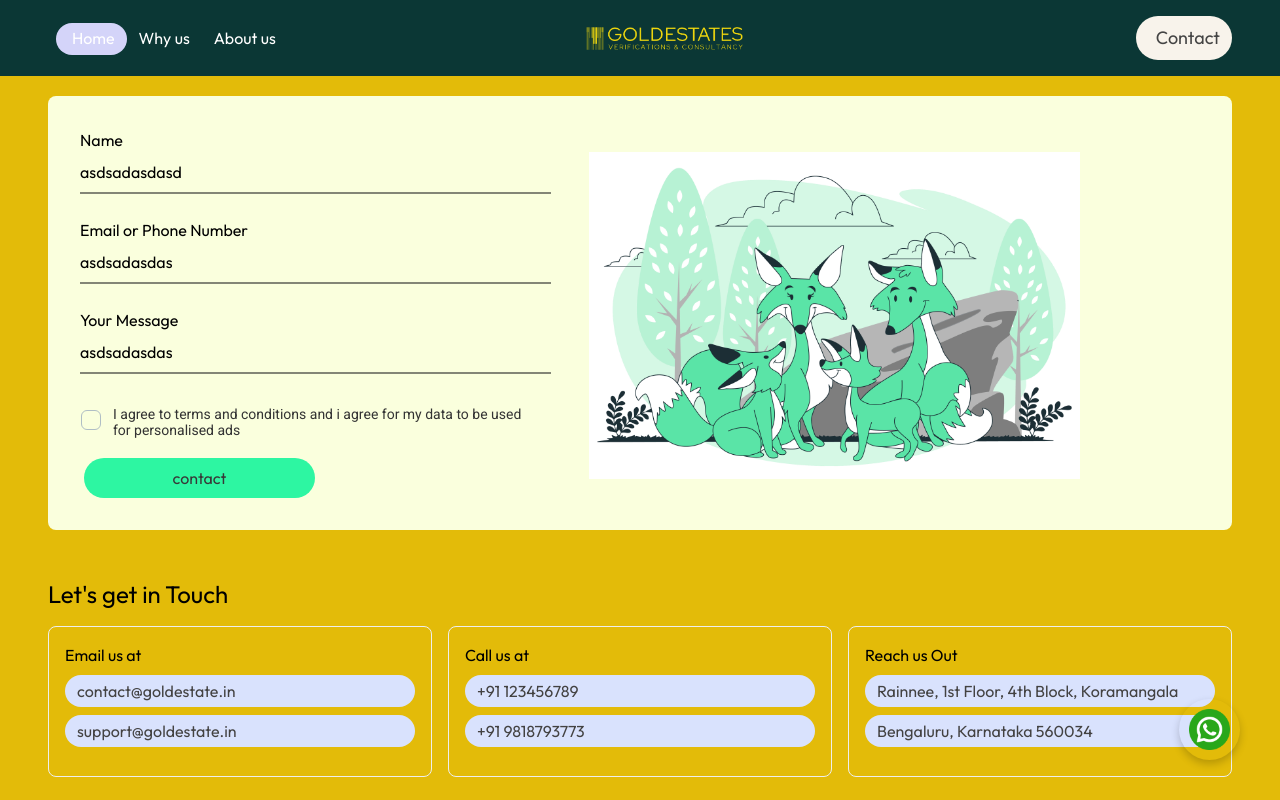
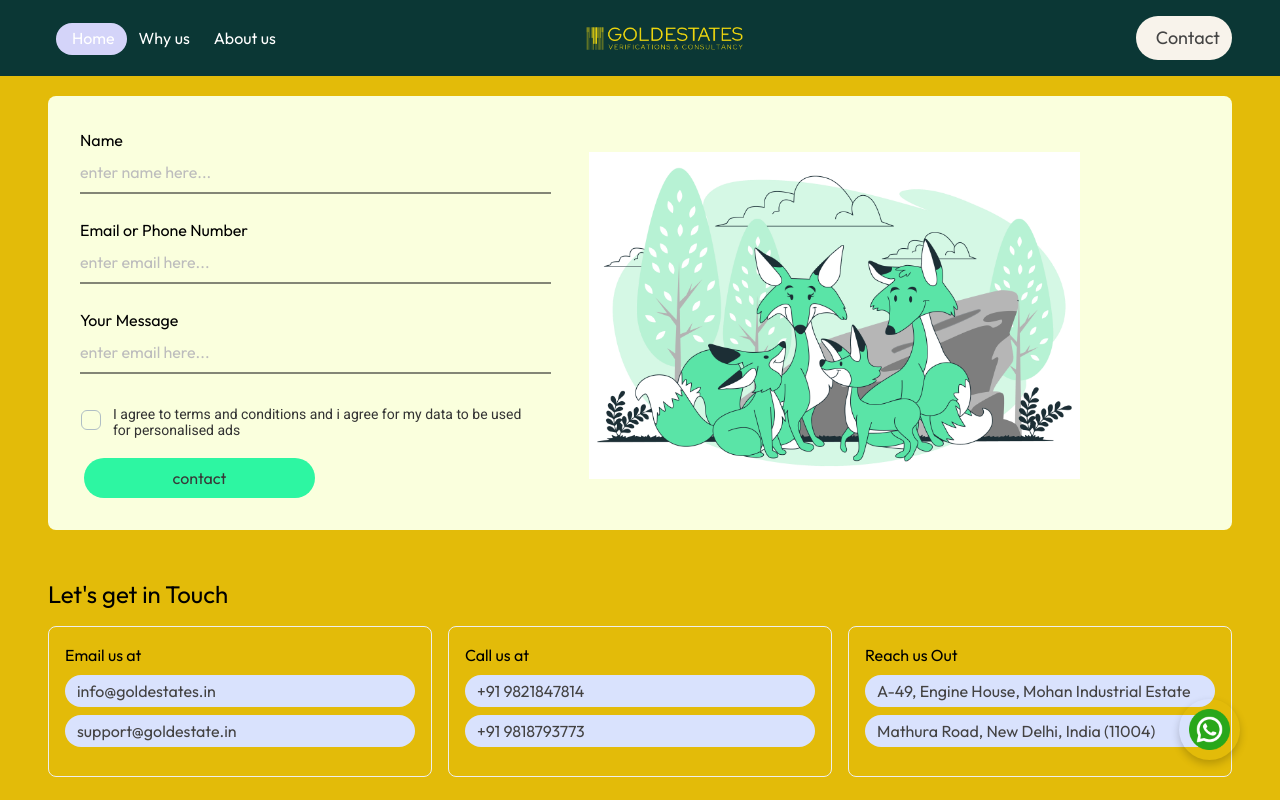
Before and after one commit to prashantsah2/tele, a Next.js app: page /contact in a window 1280 px wide. Shown: the top 800 px of the page. Built offline with nearby package versions, Linux system fonts and the light colour scheme.

Commit message:
added new

```diff
--- a/src/app/contact/page.js
+++ b/src/app/contact/page.js
@@ -12,9 +12,9 @@ import ButtonMain from "@/components/ButtonComp/ButtonComp";
 import Image from "next/image";
 
 export default function Contact() {
-  const [name, setName] = useState("asdsadasdasd");
-  const [email, setEmail] = useState("asdsadasdas");
-  const [message, setMessage] = useState("asdsadasdas");
+  const [name, setName] = useState("");
+  const [email, setEmail] = useState("");
+  const [message, setMessage] = useState("");
 
   const handleContactUs = async (e) => {
     e.preventDefault();
--- a/src/app/layout.tsx
+++ b/src/app/layout.tsx
@@ -11,9 +11,9 @@ const roboto = Roboto({
 });
 
 export const metadata: Metadata = {
-  title: "NextJS Tailwind Author Page",
+  title: "Green Farm House",
   description:
-    'Introducing Tailwind Author Page, a free "About the Author" blog page based on Tailwind CSS and Material Tailwind.',
+    'Experience the ultimate luxury and comfort in our green farmhouse.',
 };
 
 export default function RootLayout({
--- a/src/components/GetinTouch/GetinTouch.js
+++ b/src/components/GetinTouch/GetinTouch.js
@@ -7,19 +7,19 @@ export default function GetinTouch() {
         <div className="w-[33%] border-[1px] flex-1 rounded-lg min-h-[151px] px-4 py-4">
 
           <p className="font-outfit text-md" >Email us at</p>
-          <p className="font-outfit text-md bg-[#d9e2fd] text-[#434242] py-1 px-3 rounded-full mt-2">{`contact@goldestate.in`}</p>
+          <p className="font-outfit text-md bg-[#d9e2fd] text-[#434242] py-1 px-3 rounded-full mt-2">{`info@goldestates.in`}</p>
           <p className="font-outfit text-md bg-[#d9e2fd] text-[#434242] py-1 px-3 rounded-full mt-2">{`support@goldestate.in`}</p>
 
         </div>
         <div className="w-[33%] border-[1px] flex-1 rounded-lg min-h-[151px] mx-4 px-4 py-4">
           <p className="font-outfit text-md">Call us at</p>
-          <p className="font-outfit text-md bg-[#d9e2fd] text-[#434242] py-1 px-3 rounded-full mt-2">{`+91 123456789`}</p>
+          <p className="font-outfit text-md bg-[#d9e2fd] text-[#434242] py-1 px-3 rounded-full mt-2">{`+91 9821847814`}</p>
           <p className="font-outfit text-md bg-[#d9e2fd] text-[#434242] py-1 px-3 rounded-full mt-2">{`+91 9818793773`}</p>
         </div>
         <div className="w-[33%] border-[1px] flex-1 rounded-lg min-h-[151px] px-4 py-4">
           <p className="font-outfit text-md">Reach us Out</p>
-          <p className="font-outfit text-md bg-[#d9e2fd] text-[#434242] py-1 px-3 rounded-full mt-2">{`Rainnee, 1st Floor, 4th Block, Koramangala`}</p>
-          <p className="font-outfit text-md bg-[#d9e2fd] text-[#434242] py-1 px-3 rounded-full mt-2">{` Bengaluru, Karnataka 560034`}</p>
+          <p className="font-outfit text-md bg-[#d9e2fd] text-[#434242] py-1 px-3 rounded-full mt-2">{`A-49, Engine House, Mohan Industrial Estate`}</p>
+          <p className="font-outfit text-md bg-[#d9e2fd] text-[#434242] py-1 px-3 rounded-full mt-2">{` Mathura Road, New Delhi, India (11004)`}</p>
         </div>
       </div>
     </div>
```
